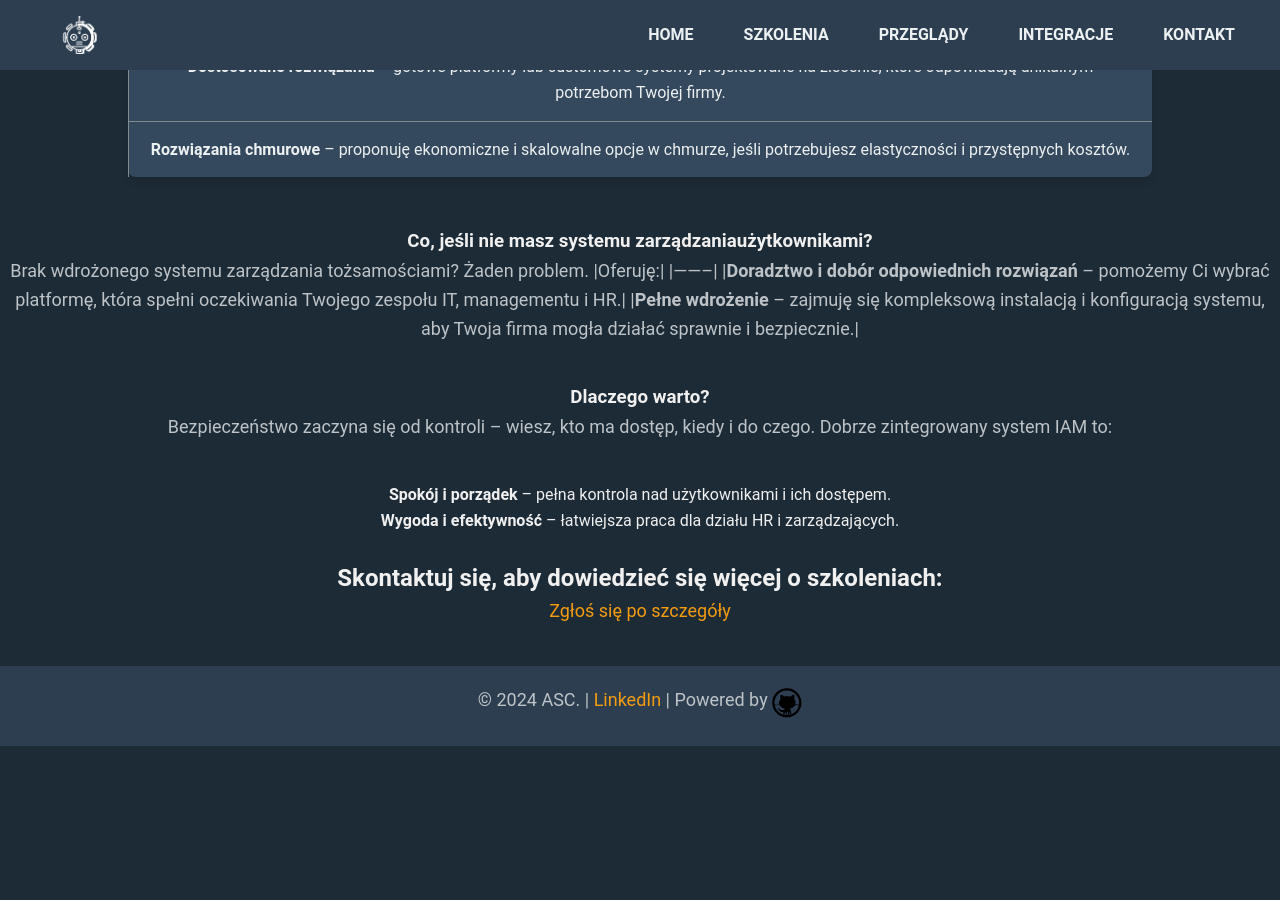
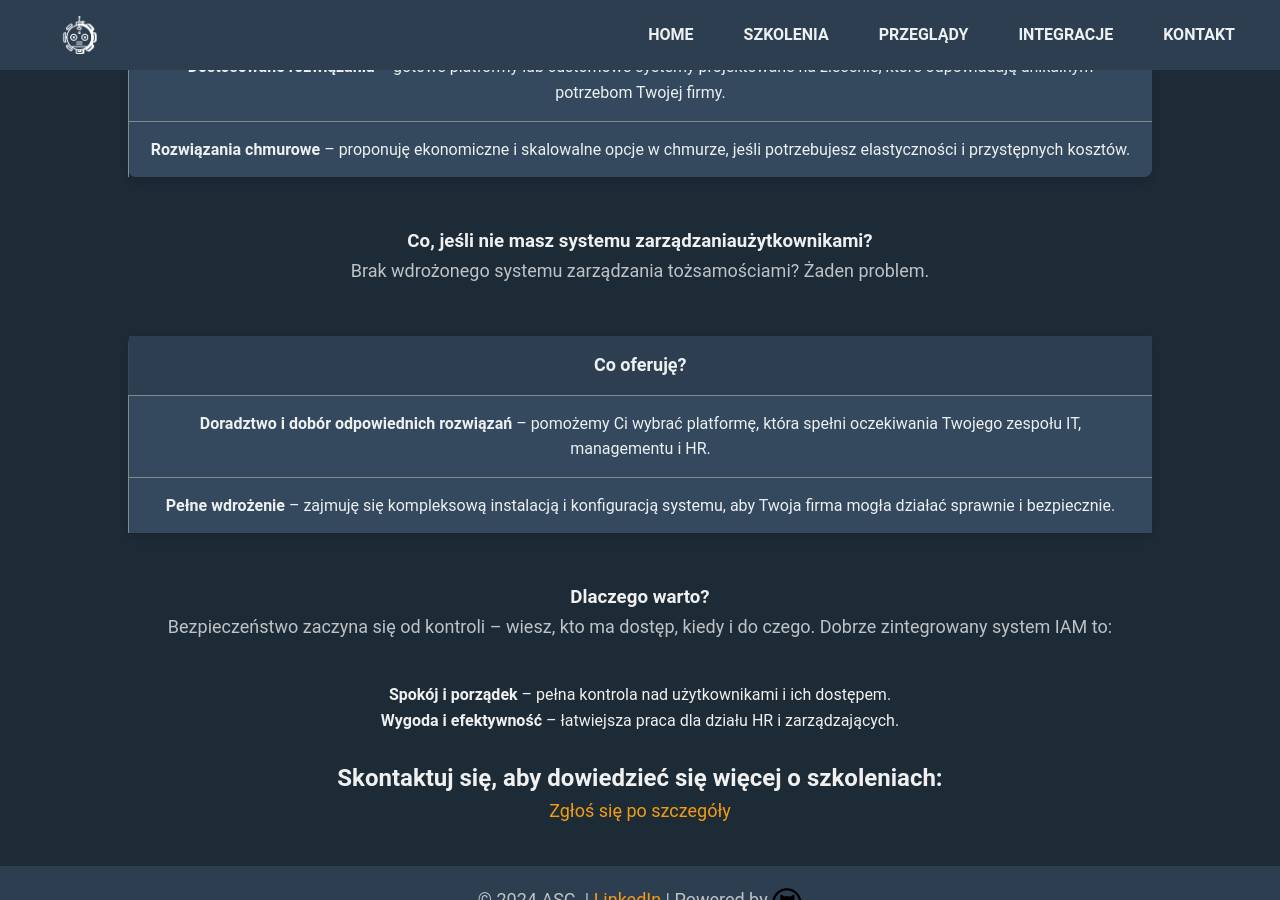
Before and after one commit to dadmins1984/Web, a Jekyll site: the page built from deployments.md, in a window 1280 px wide and 900 px high, scrolled down 475 px. Built offline with Jekyll 4.4.1, drawn with Linux system fonts in a browser that asks for light colours; before the commit the page ends 1221 px from its top, so only the background shows below that.

Commit message:
fdsafasd

```diff
--- a/deployments.md
+++ b/deployments.md
@@ -18,8 +18,9 @@ Czy wiesz, czy zwolniony pracownik naprawdę nie ma już dostępu do Twojej firm
 ### Co, jeśli nie masz systemu zarządzaniaużytkownikami?
 
 Brak wdrożonego systemu zarządzania tożsamościami? Żaden problem.
-|Oferuję:|
-|--------|
+
+|Co oferuję?|
+|-----------|
 |**Doradztwo i dobór odpowiednich rozwiązań** – pomożemy Ci wybrać platformę, która spełni oczekiwania Twojego zespołu IT, managementu i HR.|
 |**Pełne wdrożenie** – zajmuję się kompleksową instalacją i konfiguracją systemu, aby Twoja firma mogła działać sprawnie i bezpiecznie.|
 
```
